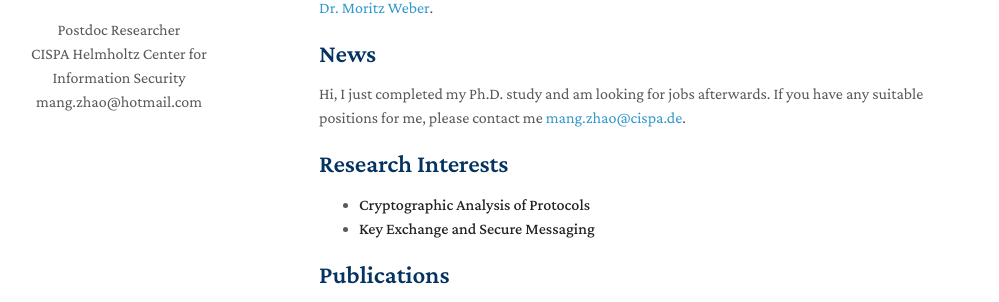
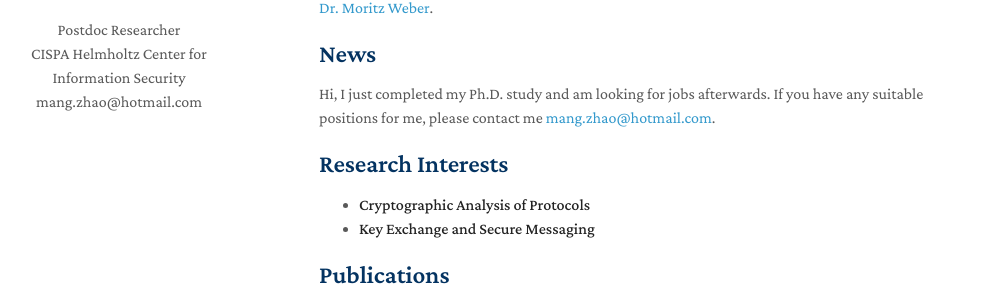
Before and after one commit to 422256579/myHomepage, a Jekyll site: the page built from index.md, in a window 1280 px wide and 900 px high. Shown: the part 251-553 px from the top of the window, without its empty margins (151-1150 px from the left). Built offline with Jekyll 4.4.1, drawn with Linux system fonts in a browser that asks for light colours; nearby versions of some CDN libraries; a style sheet for code colours, icons or effects is not loaded.

Commit message:
updated email to be hotmail

```diff
--- a/index.md
+++ b/index.md
@@ -11,7 +11,7 @@ I just completed my Ph.D. study in Computer Science at [CISPA Helmholtz Center f
 
 ## News
 Hi, I just completed my Ph.D. study and am looking for jobs afterwards.
-If you have any suitable positions for me, please contact me [mang.zhao@cispa.de](mang.zhao@hotmail.com).
+If you have any suitable positions for me, please contact me [mang.zhao@hotmail.com](mang.zhao@hotmail.com).
 
 ## Research Interests
 
```
